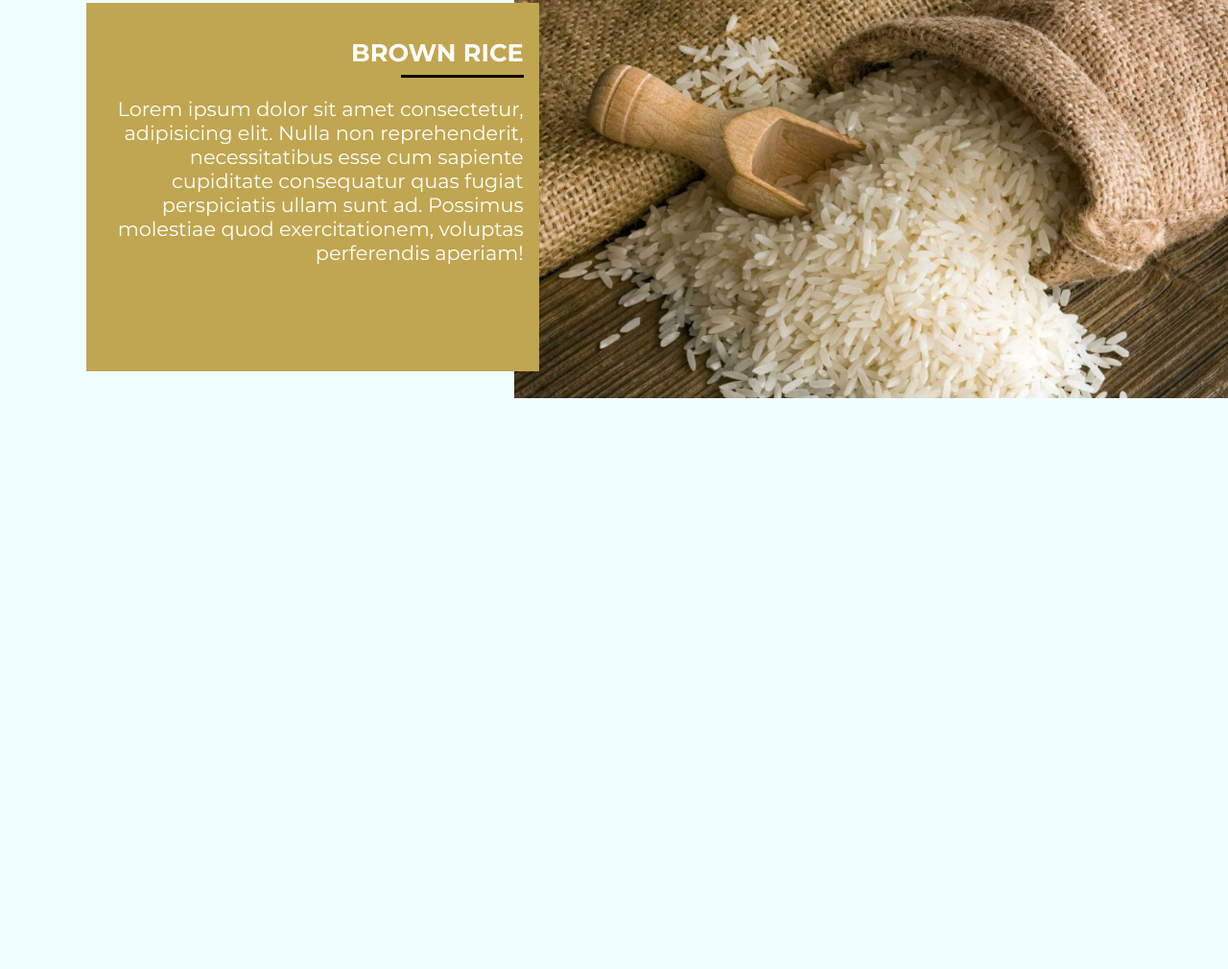
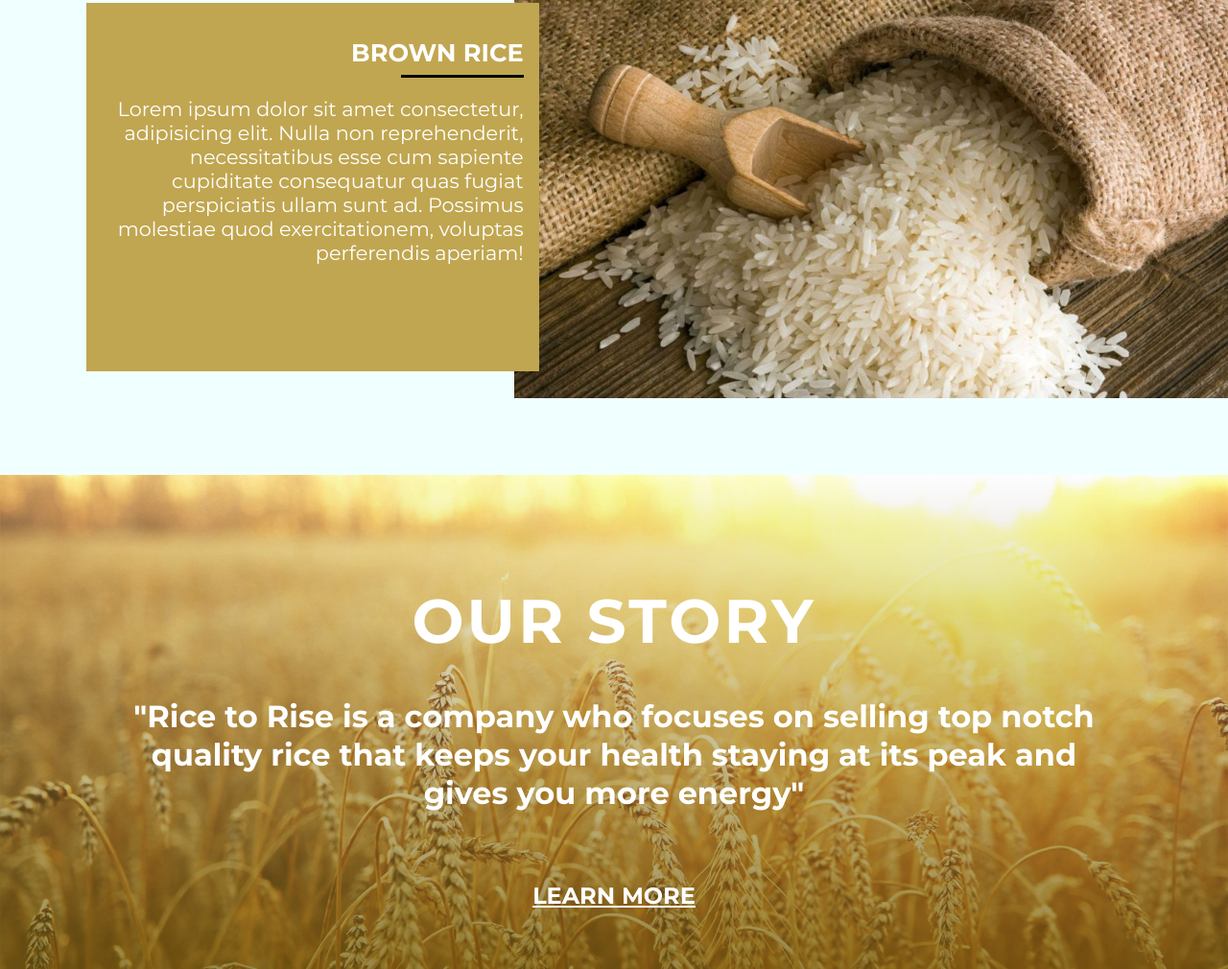
Before and after one commit to chingu-voyages/v9-toucans-team-17, a plain HTML site: page index.html in a window 1280 px wide. Shown: the part 2084-3094 px from the top of the page at 96% size. Before the commit the page ends 2579 px from the top, so only its background shows below. Drawn offline with nearby package versions, Linux system fonts and the light colour scheme.

Commit message:
Add Our Story and fix the animation for Our Product

```diff
--- a/css/style.css
+++ b/css/style.css
@@ -182,6 +182,46 @@ body {
   border-color: aquamarine;
 }
 
+/* Our Story */
+#story {
+  background:
+  linear-gradient(to bottom, rgba(244, 244, 250, 0.2), rgba(117, 94, 19, 0.73)),
+  url(../img/wp4233488.jpg) fixed no-repeat center/cover;
+  padding-top: 5vh;
+}
+
+.text-story {
+  text-align: center;
+  color: #ffffff;
+  padding-bottom: 4vh;
+}
+
+.text-story h1 {
+  font-size: 1.5rem;
+  line-height: 2rem;
+  letter-spacing: .2rem;
+  padding-top: 2vh;
+}
+
+.text-story p {
+  font-size: .8em;
+  font-weight: bold;
+  width: 80%;
+  margin: auto;
+  padding-top: 5vh;
+  margin-bottom: 3vh;
+  line-height: 1.2rem;
+}
+
+.text-story p a {
+  color: #fff;
+  font-size: 1rem;
+  transition: all .3s ease-in-out;
+}
+
+.text-story p a:hover {
+  color: #333333;
+}
 
 /* Utilities */
 .btn {
@@ -229,6 +269,15 @@ body {
 
   .broder-bottom {
     width: 7.5em;
+  }
+
+  /* Our Story */
+  .text-story h1{
+    font-size: 2.2rem;
+    line-height: 3rem;
+  }
+  .text-story p {
+    font-size: 1rem;
   }
 
   /* utilities */
@@ -367,6 +416,15 @@ body {
     width: 7.5em;
   }
 
+  /* Our Story */
+  .text-story h1{
+    font-size: 3rem;
+    line-height: 4.5rem;
+  }
+  .text-story p {
+    font-size: 1.3rem;
+  }
+
   /* utilities */
   #hamburger-icon {
     display: none;
@@ -422,6 +480,20 @@ body {
     width: 8em;
   }
 
+  /* Our Story */
+  .text-story h1{
+    font-size: 4rem;
+    line-height: 5rem;
+    margin-top: 7vh;
+  }
+  .text-story p {
+    font-size: 2rem;
+    line-height: 2.5rem;
+  }
+  .text-story p a {
+    font-size: 1.5rem;
+  }
+
   /* utilities */
   .btn {
     padding: 1.2em 2.3em;
--- a/index.html
+++ b/index.html
@@ -66,7 +66,11 @@
       </div>
     </section>
     <section id="story">
-
+      <div class="text-story">
+        <h1>OUR STORY</h1>
+        <p>"Rice to Rise is a company who focuses on selling top notch quality rice that keeps your health staying at its peak and gives you more energy"</p>
+        <p><a href="#">LEARN MORE</a></p>
+      </div>
     </section>
   </main>
 
--- a/js/main.js
+++ b/js/main.js
@@ -19,22 +19,24 @@ hamburgerButton.addEventListener('click', () => {
 const blackRice = document.getElementById('black-rice');
 const redRice = document.getElementById('red-rice');
 const brownRice = document.getElementById('brown-rice');
+const media768 = window.matchMedia("(min-width: 768px)");
 
   let yBlack = blackRice.scrollHeight;
   let yRed = redRice.scrollHeight;
   let yBrown = brownRice.scrollHeight;
-function scroll() {
-  if(document.body.scrollTop > yBlack + 100 || document.documentElement.scrollTop > yBlack + 100) {
+
+  function scroll() {
+  if(document.body.scrollTop > yBlack + 100 && media768.matches || document.documentElement.scrollTop > yBlack + 100 && media768.matches) {
     console.log(yRed + "px Bred");
     TweenMax.to("#bg-black-rice", 1, {x: 0, ease: Circ.easeOut});
     TweenMax.to(".bg-text-black", 1, {x: 50, delay: 1, ease: Circ.easeOut});
   }
-  if(document.body.scrollTop > yRed + 500 || document.documentElement.scrollTop > yRed + 500) {
+  if(document.body.scrollTop > yBlack + 100 && media768.matches || document.documentElement.scrollTop > yRed + 500 && media768.matches) {
     console.log(yRed + "px Yred");
     TweenMax.to("#bg-red-rice", 1, {x: 0, ease: Circ.easeOut});
     TweenMax.to(".bg-text-red", 1, {x: -25, delay: 1, ease: Circ.easeOut});
   }
-  if(document.body.scrollTop > yBrown + 1000 || document.documentElement.scrollTop > yBrown + 1000) {
+  if(document.body.scrollTop > yBlack + 100 && media768.matches || document.documentElement.scrollTop > yBrown + 1000 && media768.matches) {
     TweenMax.to("#bg-brown-rice", 1, {x: 0, ease: Circ.easeOut});
     TweenMax.to(".bg-text-brown", 1, {x: 50, delay: 1, ease: Circ.easeOut});
   }
```
